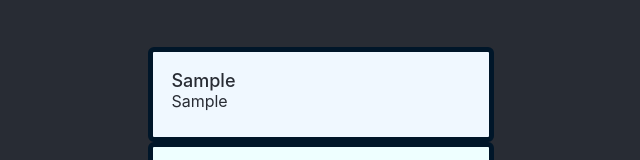
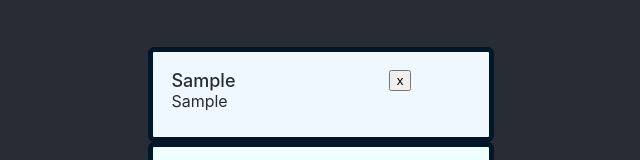
Before and after one commit to ArtyTheTorch/What-Did-I-Do-The-Other-Day, a React (Create React App) app in the folder what-did-i-do-the-other-day/: page / in a window 1280 px wide. Both pictures are taken after typing "Sample", "Sample" into the empty fields and a click on the input "Submit". Shown: the part 204-364 px from the top of the page, without its empty margins (319-959 px from the left). Built offline with nearby package versions, Linux system fonts and the light colour scheme.

Commit message:
Connected the onDelete function to the Note components, all that is needed is to remove the note from the array

```diff
--- a/what-did-i-do-the-other-day/src/App.css
+++ b/what-did-i-do-the-other-day/src/App.css
@@ -49,6 +49,9 @@
 .note-title {
   font-size: calc(10px + 1vmin);
   font-weight: 500;
+  justify-content: space-between;
+  display: flex;
+  width: 15rem;
 }
 
 .note-contents {
--- a/what-did-i-do-the-other-day/src/components/CalendarGrid.jsx
+++ b/what-did-i-do-the-other-day/src/components/CalendarGrid.jsx
@@ -17,17 +17,23 @@ class CalendarGrid extends Component {
         } )
     }
 
+    onDelete = (index) => {
+        const prevNotes = Object.assign([], this.state.notesList)
+        console.log(index)
+    }
+
     render() {
         return (
             <div className="App">
                 { this.state.notesList.map((note, index) => {
-                    console.log(index)
-                    return <Note title = {note.title} contents = {note.contents} time = {note.time} key = {note.title + index}/>
+                    return <Note
+                        title={note.title}
+                        contents={note.contents}
+                        time={note.time}
+                        key={note.title + index}
+                        onDelete={() => this.onDelete(index)}/>
                 })
                 }
-                {/* {notesList.map((comp, i) => React.createElement(comp, { key: i}))} */}
-                {/* Make a Map Function that reads over noteList that returns a Note Component */}
-                <div className="notes" onSubmit = {this.handleSubmit}>{/*notesList */}</div>
                 <NoteMaker handleSubmit = {this.handleSubmit} />
             </div>
         )
--- a/what-did-i-do-the-other-day/src/components/Note.jsx
+++ b/what-did-i-do-the-other-day/src/components/Note.jsx
@@ -1,14 +1,14 @@
 import React, {Component} from 'react';
-// *Define what a Note is:
-// *Title:
-// *Note:
-// *Time that it was created:
+
 class Note extends Component {
     render()
     {
         return (
             <div className='note'>
-                <label className='note-title'>{this.props.title}</label>
+                <div className ='note-title'>
+                    <label>{this.props.title}</label>
+                    <button onClick={this.props.onDelete}> x </button>
+                </div>
                 <p className='note-contents'>{this.props.contents}</p>
                 <label className='note-time'>{this.props.time}</label>
             </div>
```
Also changed, not shown: what-did-i-do-the-other-day/src/components/NoteMaker.jsx (+1 -14 lines).
